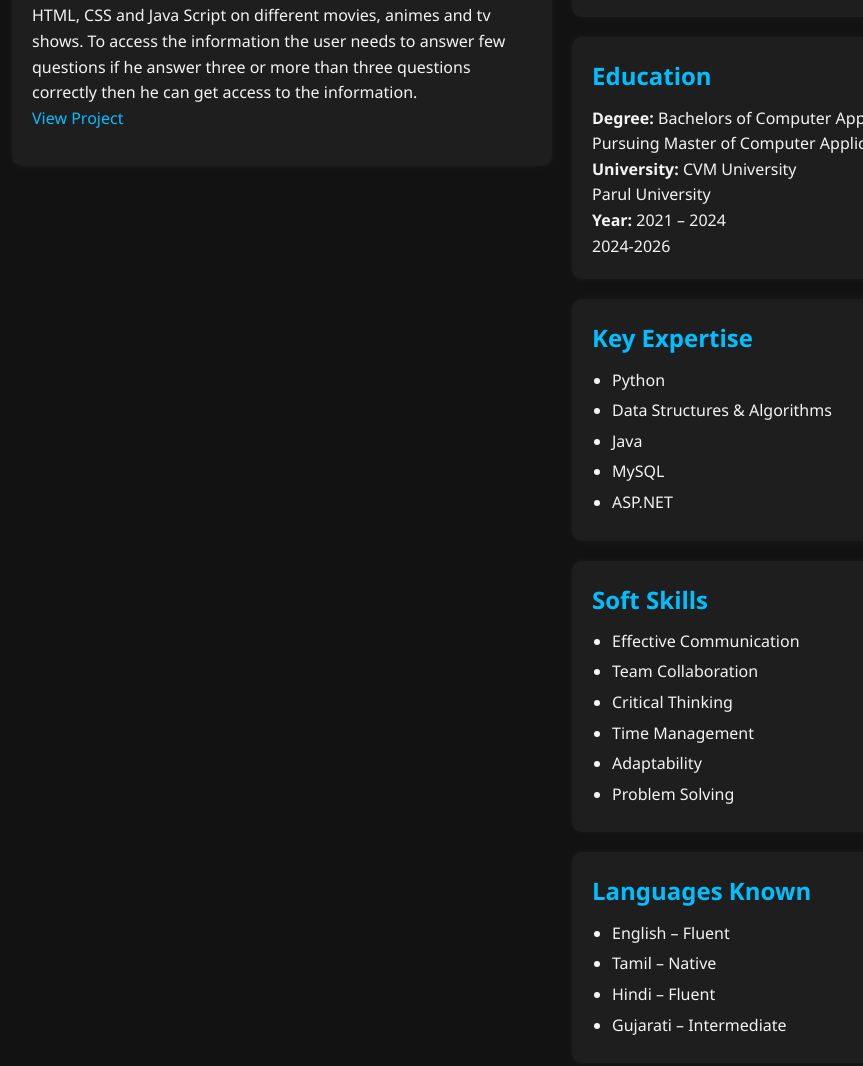
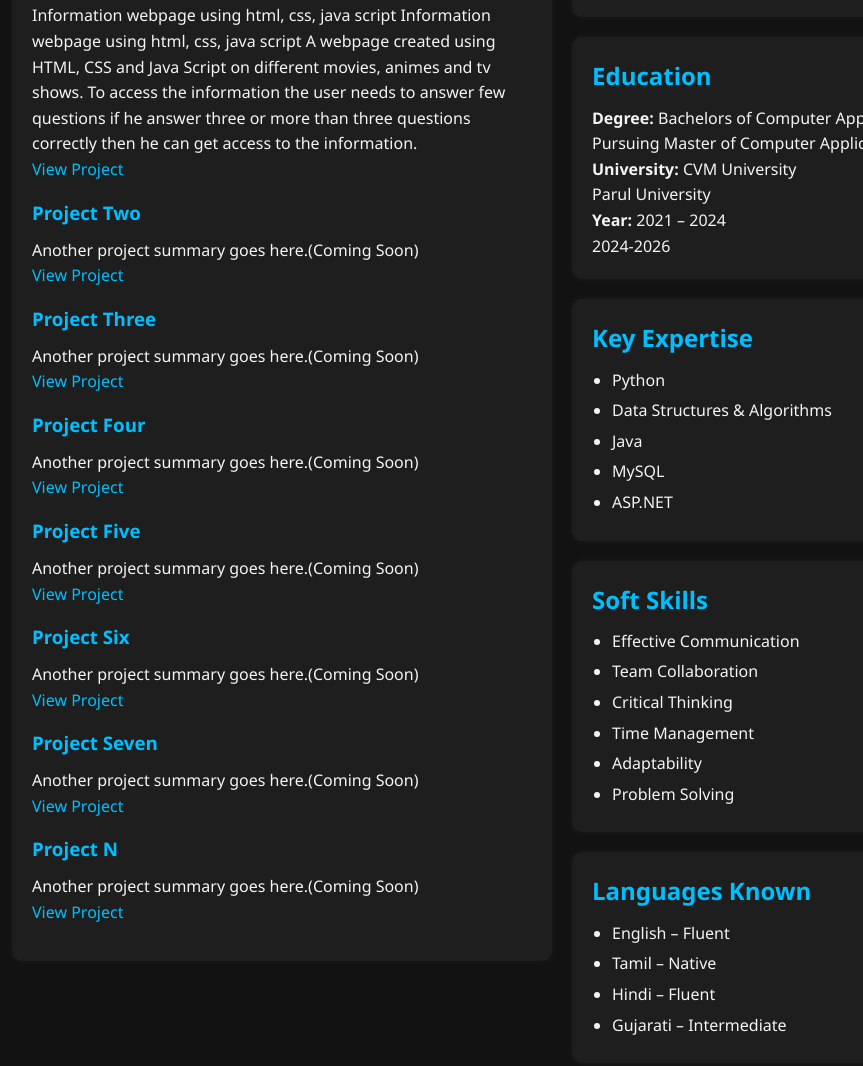
Before and after one commit to sharanraj14/Portfolio, a plain HTML site: page index.html in a window 1280 px wide. Shown: the part 524-1590 px from the top of the page, without its empty margins (78-941 px from the left). Drawn offline with Linux system fonts and the light colour scheme.

Commit message:
Update index.html

```diff
--- a/index.html
+++ b/index.html
@@ -18,12 +18,12 @@
       <div class="left-column">
         <section class="section">
           <h2>LinkedIn</h2>
-          <a href="https://www.linkedin.com/in/sharanraj-s-a06b232b8" target="_blank"></a>
+          <a href="https://www.linkedin.com/in/sharanraj-s-a06b232b8" target="_blank">View Profile</a>
         </section>
 
         <section class="section">
           <h2>GitHub</h2>
-          <a href="https://github.com/sharanraj14" target="_blank"></a>
+          <a href="https://github.com/sharanraj14" target="_blank">View Profile</a>
         </section>
 
         <section class="section">
@@ -37,11 +37,41 @@ A webpage created using HTML, CSS and Java Script on different movies, animes an
 To access the information the user needs to answer few questions if he answer three or more than three questions correctly then he can get access to the information.</p>
             <a href="https://sharanraj14.github.io/anime-movie-series-wiki/">View Project</a>
           </div>
-        <!--  <div class="project">
+        <div class="project">
             <h3>Project Two</h3>
-            <p>Another project summary goes here.</p>
+            <p>Another project summary goes here.(Coming Soon)</p>
             <a href="#">View Project</a>
-          </div>-->
+          </div>
+          <div class="project">
+            <h3>Project Three</h3>
+            <p>Another project summary goes here.(Coming Soon)</p>
+            <a href="#">View Project</a>
+          </div>
+          <div class="project">
+            <h3>Project Four</h3>
+            <p>Another project summary goes here.(Coming Soon)</p>
+            <a href="#">View Project</a>
+          </div>
+          <div class="project">
+            <h3>Project Five</h3>
+            <p>Another project summary goes here.(Coming Soon)</p>
+            <a href="#">View Project</a>
+          </div>
+          <div class="project">
+            <h3>Project Six</h3>
+            <p>Another project summary goes here.(Coming Soon)</p>
+            <a href="#">View Project</a>
+          </div>
+          <div class="project">
+            <h3>Project Seven</h3>
+            <p>Another project summary goes here.(Coming Soon)</p>
+            <a href="#">View Project</a>
+          </div>
+          <div class="project">
+            <h3>Project N</h3>
+            <p>Another project summary goes here.(Coming Soon)</p>
+            <a href="#">View Project</a>
+          </div>
         </section>
       </div>
 
```
